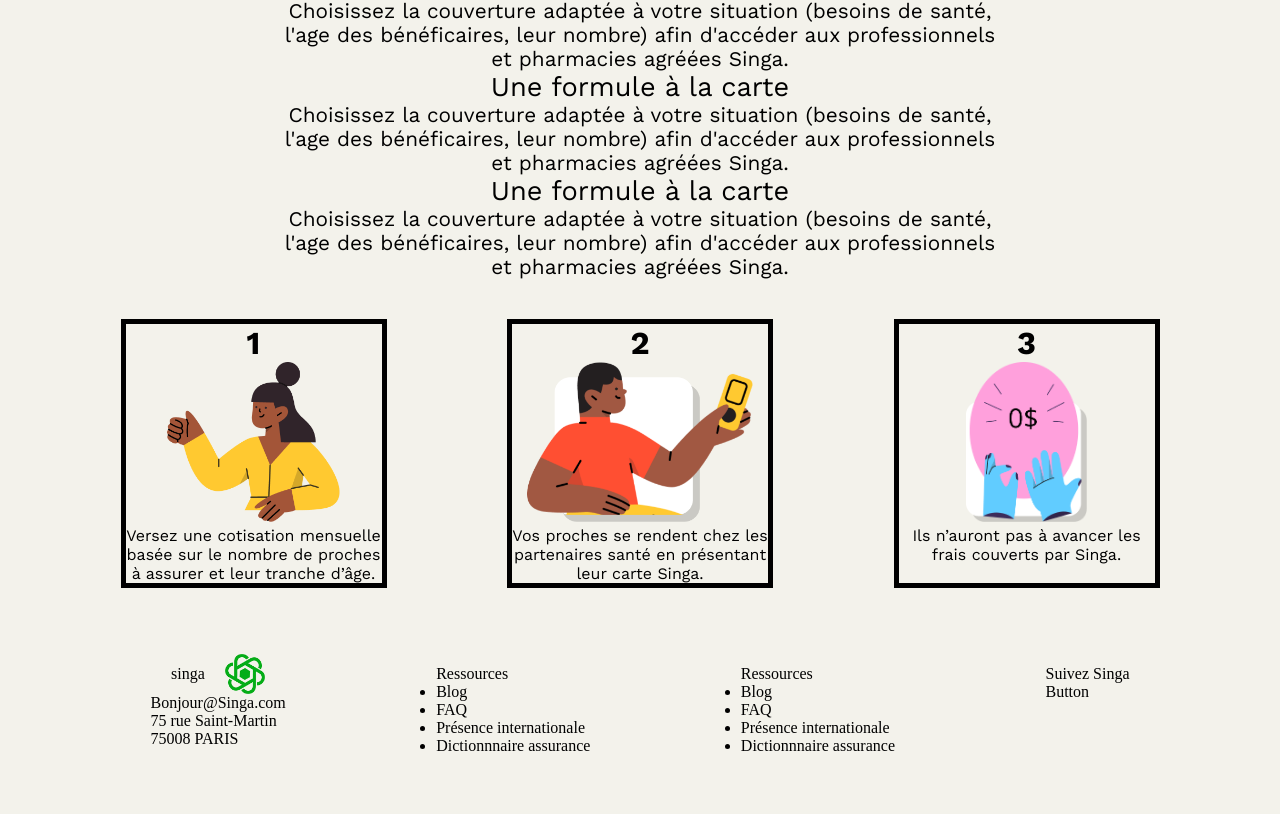
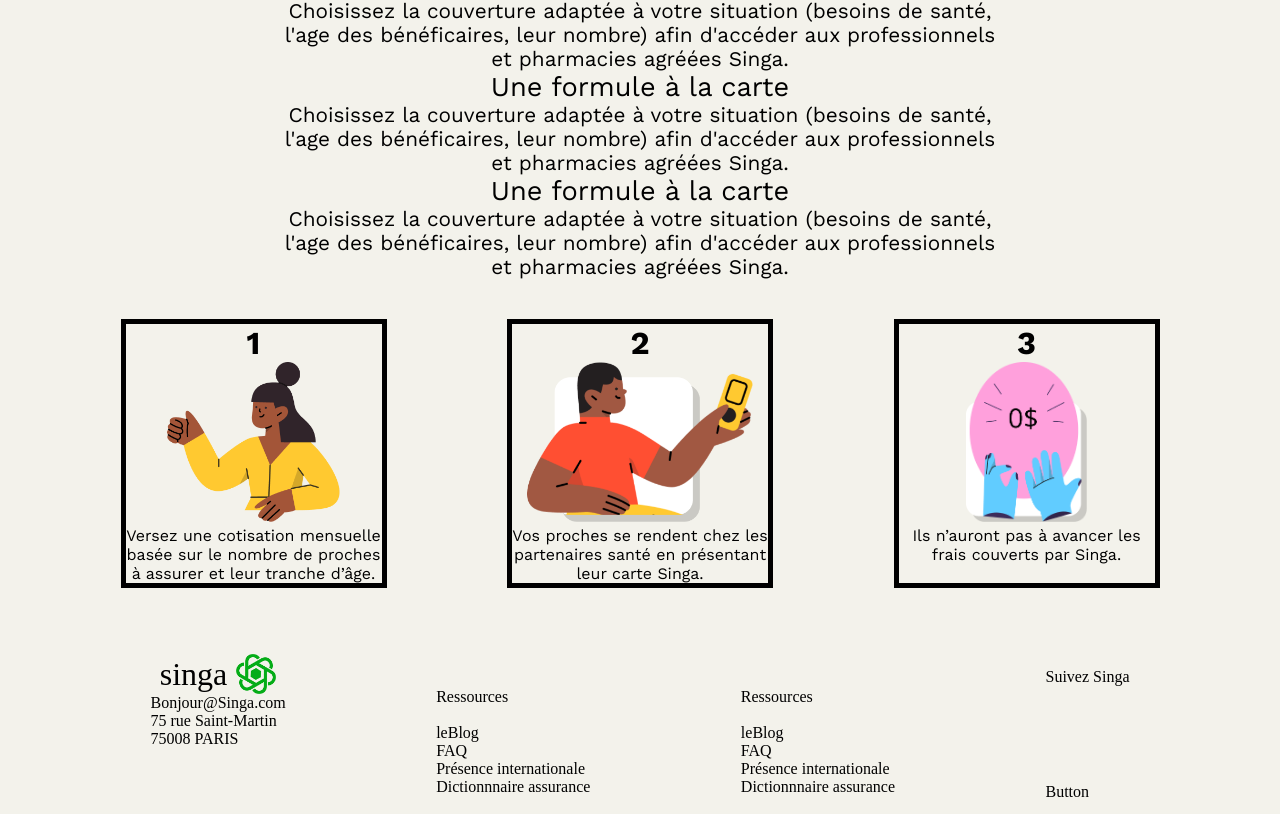
Before and after one commit to WildCodeSchool/paris-0921-project3-my-singa-assurance, a React (Vite) app: page / in a window 1280 px wide. Shown: the part 1797-2611 px from the top of the page. Built offline with nearby package versions, Linux system fonts and the light colour scheme.

Commit message:
work css from footer

```diff
--- a/src/components/Footer.jsx
+++ b/src/components/Footer.jsx
@@ -8,35 +8,37 @@ function Footer() {
       <div>
         <div className={style.logoFooter}>
           <img className={style.logo} src={Logo} alt="Singa Logo" />
-          <p>singa</p>
+          <p className={style.singa}>singa </p>
         </div>
-        <p> Bonjour@Singa.com</p>
-        <p>75 rue Saint-Martin</p>
-        <p>75008 PARIS</p>
+        <div>
+          <p> Bonjour@Singa.com</p>
+          <p>75 rue Saint-Martin</p>
+          <p>75008 PARIS</p>
+        </div>
       </div>
 
-      <div>
-        <div>Ressources</div>
-        <ul className={style.menu}>
-          <li>Blog</li>
-          <li>FAQ</li>
-          <li>Présence internationale</li>
-          <li>Dictionnnaire assurance</li>
-        </ul>
+      <div className={style.bloc}>
+        <div className={style.ressources}>Ressources</div>
+        <div className={style.menu}>
+          <p>leBlog</p>
+          <p>FAQ</p>
+          <p>Présence internationale</p>
+          <p>Dictionnnaire assurance</p>
+        </div>
       </div>
 
-      <div>
-        <div>Ressources</div>
-        <ul className={style.menu}>
-          <li>Blog</li>
-          <li>FAQ</li>
-          <li>Présence internationale</li>
-          <li>Dictionnnaire assurance</li>
-        </ul>
+      <div className={style.bloc}>
+        <div className={style.ressources}>Ressources</div>
+        <div className={style.menu}>
+          <p>leBlog</p>
+          <p>FAQ</p>
+          <p>Présence internationale</p>
+          <p>Dictionnnaire assurance</p>
+        </div>
       </div>
 
-      <div>
-        <div>Suivez Singa</div>
+      <div className={style.infos}>
+        <div className={style.suivezsinga}>Suivez Singa</div>
         <div>Button</div>
       </div>
     </div>
--- a/src/components/style/Footer.module.scss
+++ b/src/components/style/Footer.module.scss
@@ -2,7 +2,6 @@
   height: 20vh;
   display: flex;
   justify-content: space-evenly;
-  align-items: baseline;
 }
 .logo {
   width: 5vh;
@@ -13,3 +12,26 @@
   justify-content: space-evenly;
   align-items: center;
 }
+.singa {
+  font-size: xx-large;
+}
+
+.ressources {
+  margin-top: 16px;
+}
+
+.bloc {
+  display: flex;
+  flex-direction: column;
+  justify-content: space-evenly;
+}
+
+.infos {
+  display: flex;
+  flex-direction: column;
+  justify-content: space-evenly;
+}
+
+.suivezsinga {
+  margin-bottom: 100%;
+}
```
